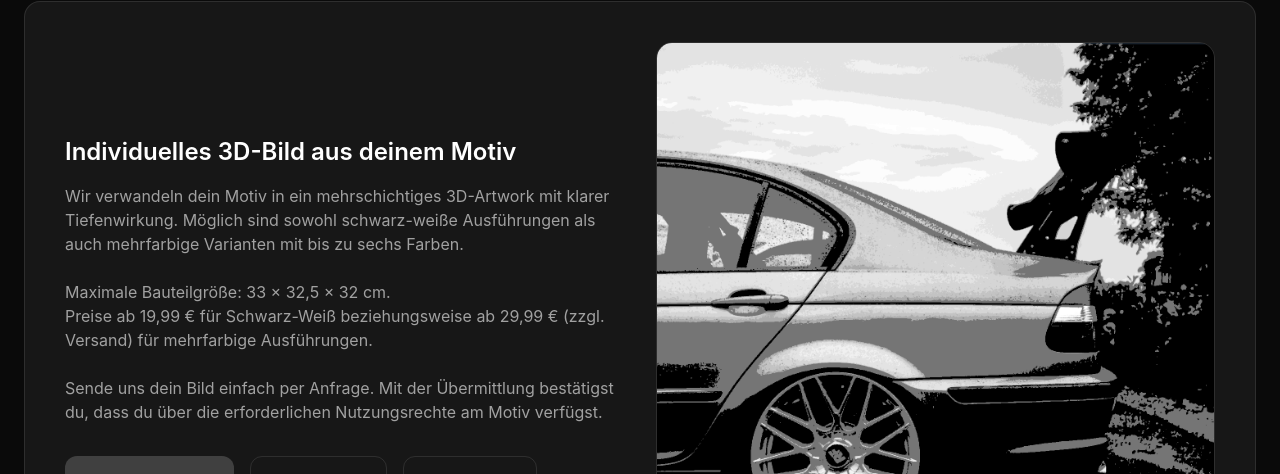
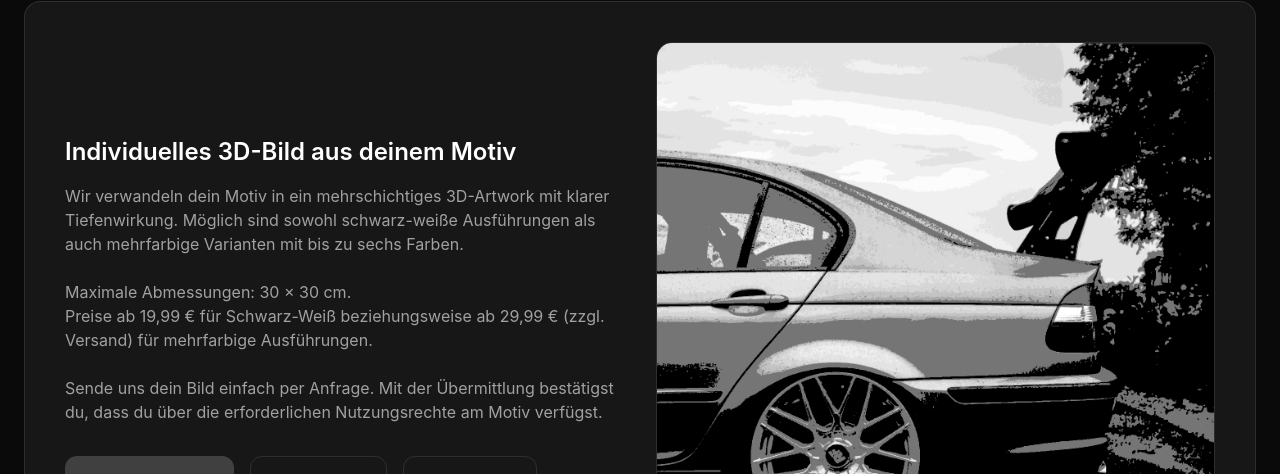
Before and after one commit to WernerG98/glueck-engineering, a React (Vite) app: page / in a window 1280 px wide. Shown: the part 1283-1757 px from the top of the page. Built offline with nearby package versions, Linux system fonts and the light colour scheme.

Commit message:
Update App.jsx

```diff
--- a/src/App.jsx
+++ b/src/App.jsx
@@ -272,7 +272,7 @@ export default function GlueckEngineeringWebsite() {
                 Farben.
                 <br />
                 <br />
-                Maximale Bauteilgröße: 33 × 32,5 × 32 cm.
+                Maximale Abmessungen: 30 × 30 cm.
                 <br />
                 Preise ab 19,99 € für Schwarz-Weiß beziehungsweise ab 29,99 € (zzgl. Versand) für
                 mehrfarbige Ausführungen.
```
